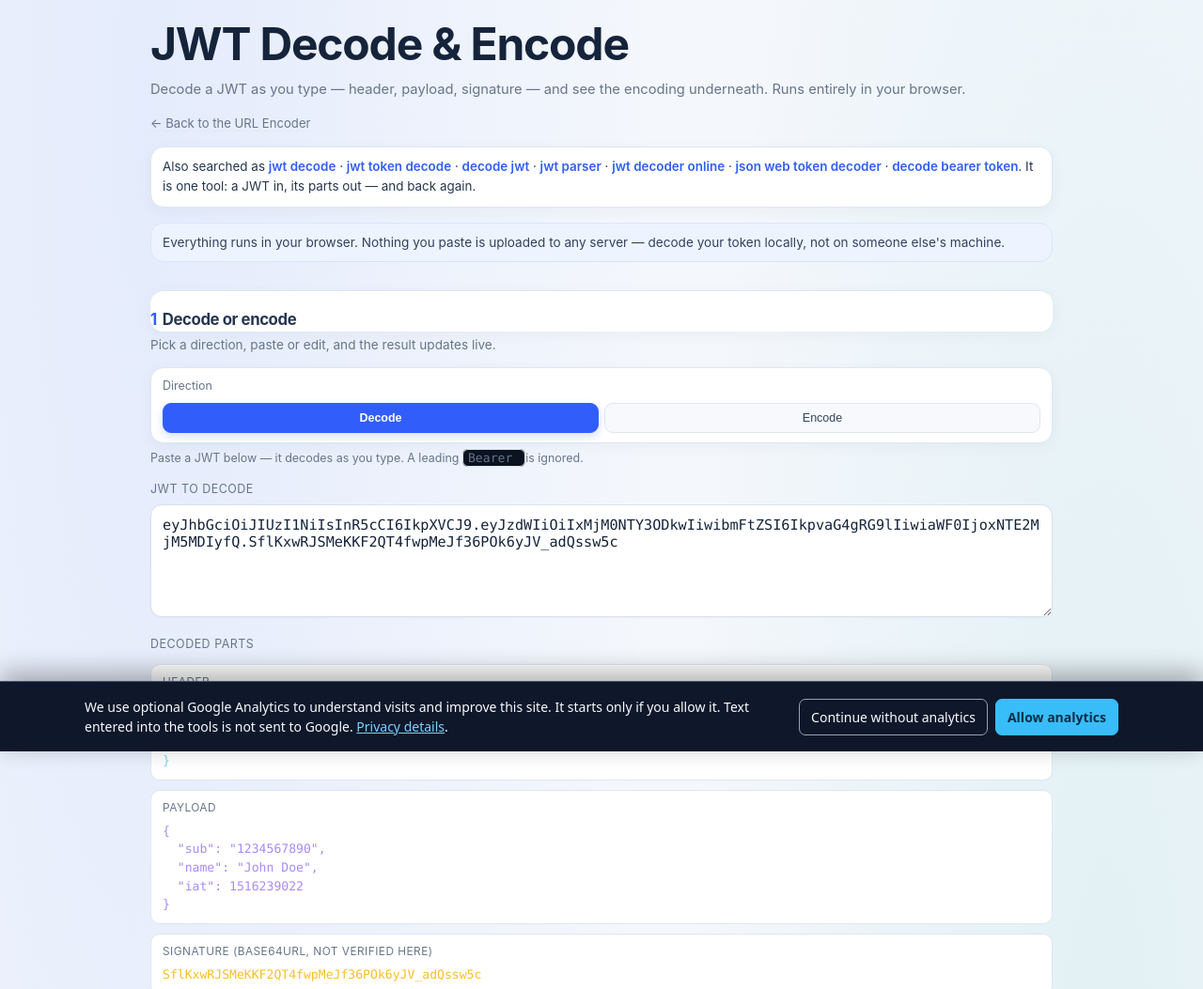
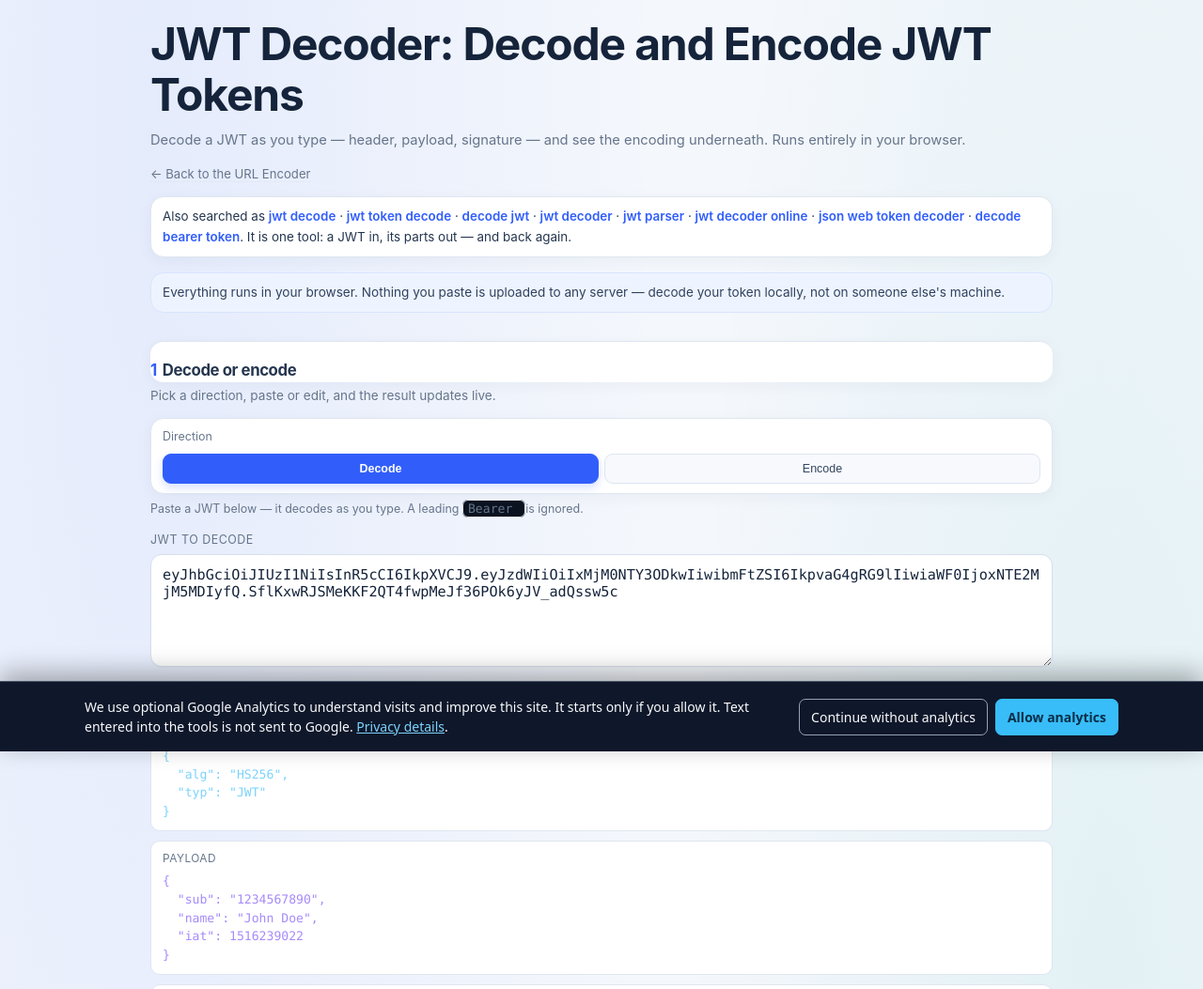
Before and after one commit to 229003795/percenturl, a plain HTML site: page jwt/index.html in a window 1280 px wide. Shown: the top 1053 px of the page at 94% size. Drawn offline with Linux system fonts and the light colour scheme.

Commit message:
Merge JWT decoder keyword variants

```diff
--- a/jwt/index.html
+++ b/jwt/index.html
@@ -3,7 +3,7 @@
 <head>
 <meta charset="UTF-8">
 <meta name="viewport" content="width=device-width, initial-scale=1.0">
-<title>JWT Decode — Decode a JWT Token Online + Why Every JWT Segment Must Be Base64url</title>
+<title>JWT Decoder / JWT Token Decode Online — Base64url Segments Explained</title>
 <meta name="description" content="Decode a JWT online — header, payload and signature, live in your browser. Then the part every other JWT decoder skips: why the three segments must be base64url, what standard Base64's + / = actually do inside a URL, and whether a JWT in a query string or cookie needs percent-encoding.">
 <link rel="canonical" href="https://percenturl.com/jwt/">
 <style>
@@ -137,11 +137,11 @@
 </head>
 <body>
 <div class="wrap">
-  <h1>JWT Decode &amp; Encode</h1>
+  <h1>JWT Decoder: Decode and Encode JWT Tokens</h1>
   <p class="sub">Decode a JWT as you type — header, payload, signature — and see the encoding underneath. Runs entirely in your browser.</p>
   <p class="backhome"><a href="/">← Back to the URL Encoder</a></p>
 
-  <p class="alias">Also searched as <b>jwt decode</b> · <b>jwt token decode</b> · <b>decode jwt</b> · <b>jwt parser</b> · <b>jwt decoder online</b> · <b>json web token decoder</b> · <b>decode bearer token</b>. It is one tool: a JWT in, its parts out — and back again.</p>
+  <p class="alias">Also searched as <b>jwt decode</b> · <b>jwt token decode</b> · <b>decode jwt</b> · <b>jwt decoder</b> · <b>jwt parser</b> · <b>jwt decoder online</b> · <b>json web token decoder</b> · <b>decode bearer token</b>. It is one tool: a JWT in, its parts out — and back again.</p>
 
   <div class="notice">
     Everything runs in your browser. Nothing you paste is uploaded to any server — decode your token locally, not on someone else's machine.
```
